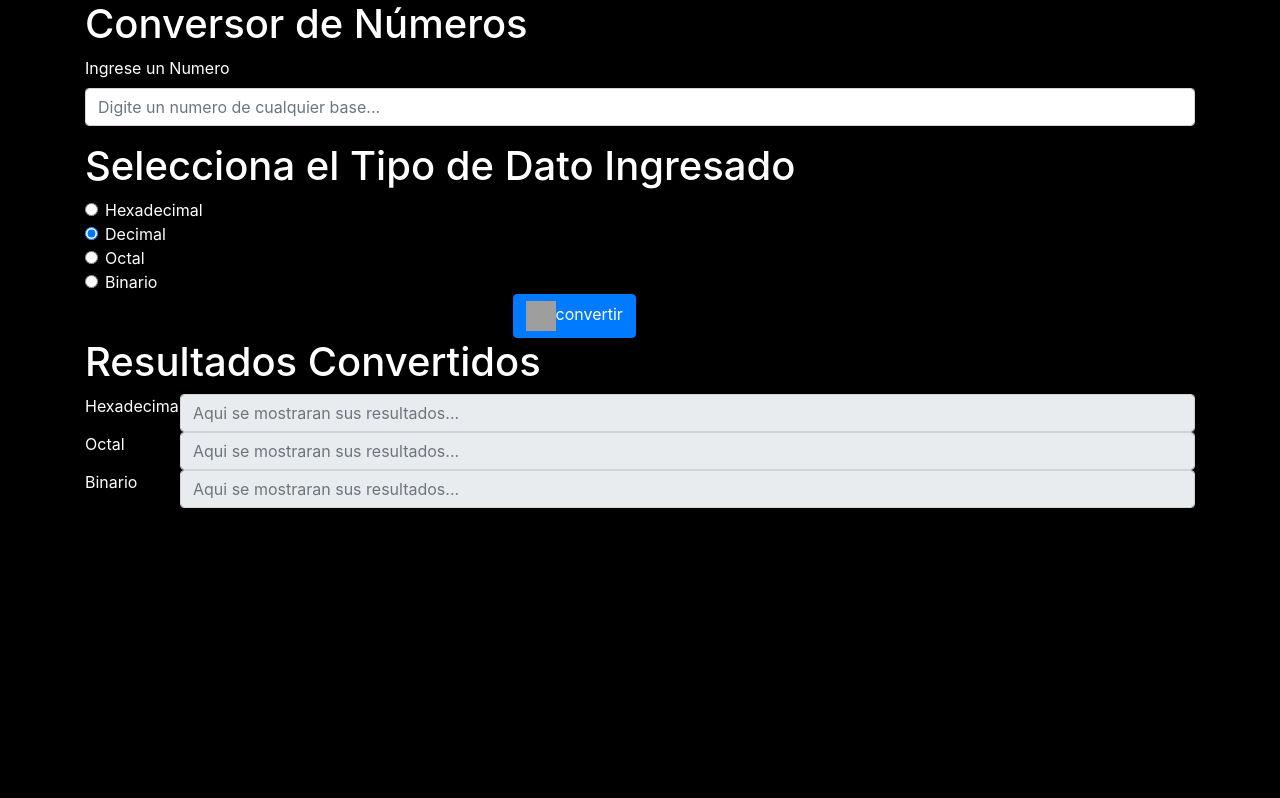
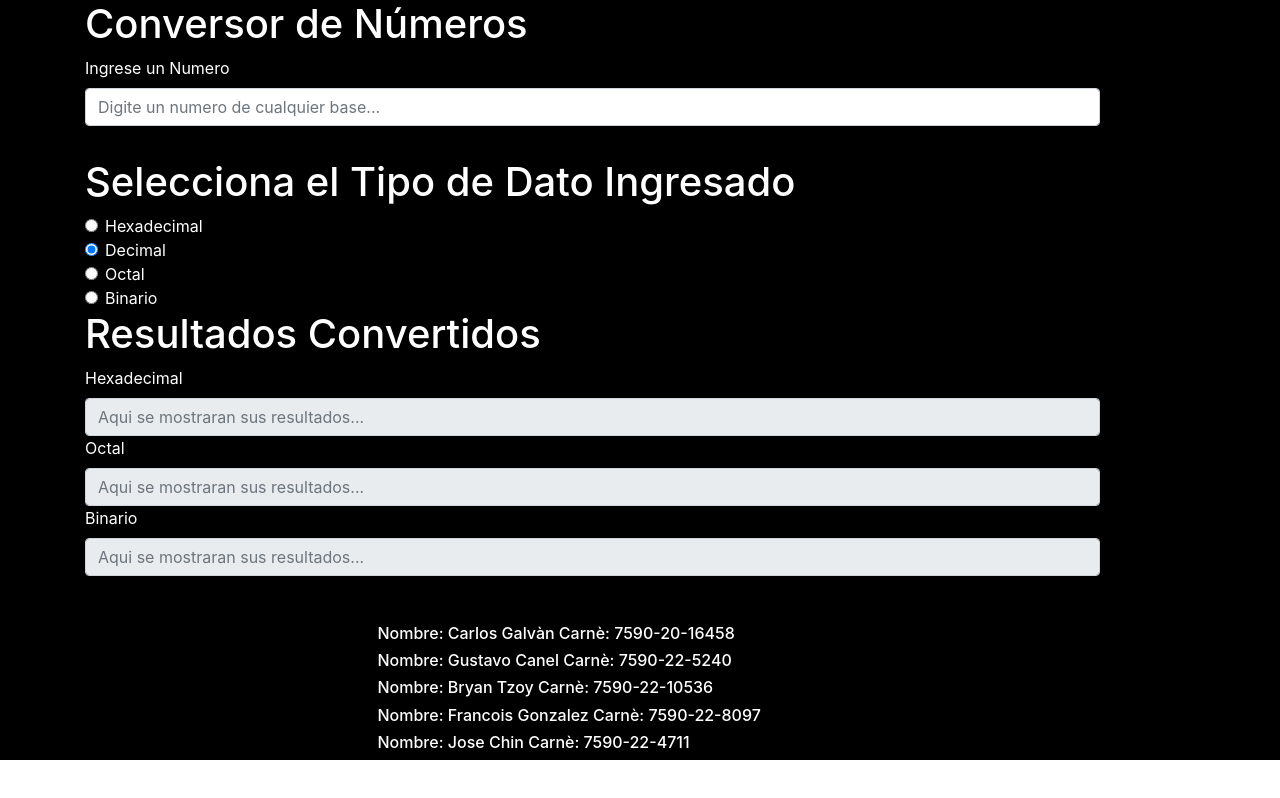
Before and after one commit to DannyGalvan/CONVERSOR, a plain HTML site: page index.html in a window 1280 px wide. Drawn offline with nearby package versions, Linux system fonts and the light colour scheme; grey boxes are pictures that could not be loaded.

Commit message:
datos universidad

```diff
--- a/Conversor.js
+++ b/Conversor.js
@@ -22,9 +22,6 @@ const result2 = document.getElementById('result2');
 const res2 = document.getElementById('res2');
 const result3 = document.getElementById('result3');
 const res3 = document.getElementById('res3');
-
-const convertir = document.getElementById('convertir');
-convertir.onclick = () => CalcularResultado();
 
 function CalcularResultado() {
     if (decimal.checked) {
--- a/Style.css
+++ b/Style.css
@@ -1,5 +1,4 @@
 main{
-    height: 100vh;
     background-color: black;
     color: white;
 }
--- a/index.html
+++ b/index.html
@@ -13,8 +13,8 @@
     <main>
         <div class="container">
             <h1>Conversor de Números</h1>
-            <div>
-                <div class="form-group">
+            <div class="row">
+                <div class=" col-lg-11 form-group">
                     <label for="dato">Ingrese un Numero</label>
                     <input class="form-control" type="text" name="dato" id="dato" placeholder="Digite un numero de cualquier base..." required>
                     <p id="error" class="error"></p>
@@ -39,16 +39,11 @@
                 <input class="form-check-input" type="radio" name="opcionNumero"  id="binario" value="2">
                 <label class="form-check-label" for="binario">Binario</label>
             </div>
-            <div class="row justify-content-center">
-                <div class="col-3">
-                    <button class="btn btn-primary" id="convertir" value="Convertir"><img class="imagen" src="https://img.icons8.com/dotty/344/estimate.png" alt="">convertir</button>
-                </div>
-            </div>
         </div>
         <div class="container">
             <h1>Resultados Convertidos</h1>
             <div class="row">
-                <div class="col-lg-1 col-sm-2">
+                <div class="col-lg-11 col-sm-2">
                     <label  id="res1">Hexadecimal</label>
                 </div>
                 <div class="col-lg-11 col-sm-10">
@@ -56,7 +51,7 @@
                 </div>
             </div>
             <div class="row">
-                <div class="col-lg-1 col-sm-2">
+                <div class="col-lg-11 col-sm-2">
                     <label  id="res2">Octal</label>
                 </div>
                 <div class="col-lg-11 col-sm-10">
@@ -64,11 +59,22 @@
                 </div>
             </div>
            <div class="row">
-                <div class="col-lg-1 col-sm-2">
+                <div class="col-lg-11 col-sm-2">
                     <label  id="res3">Binario</label>
                 </div>
                 <div class="col-lg-11 col-sm-10">
                     <input class="form-control" type="text" id="result3" disabled placeholder="Aqui se mostraran sus resultados...">
+                </div>
+           </div>
+           <div class="container">
+                <div class="row justify-content-center">
+                    <div class="col-lg-6 col-sm-10 mt-5 ">
+                        <h6>Nombre: Carlos Galvàn Carnè: 7590-20-16458</h6>
+                        <h6>Nombre: Gustavo Canel Carnè: 7590-22-5240</h6>
+                        <h6>Nombre: Bryan Tzoy Carnè: 7590-22-10536</h6>
+                        <h6>Nombre: Francois Gonzalez Carnè: 7590-22-8097</h6>
+                        <h6>Nombre: Jose Chin Carnè: 7590-22-4711</h6>
+                     </div>
                 </div>
            </div>
         </div>
```
